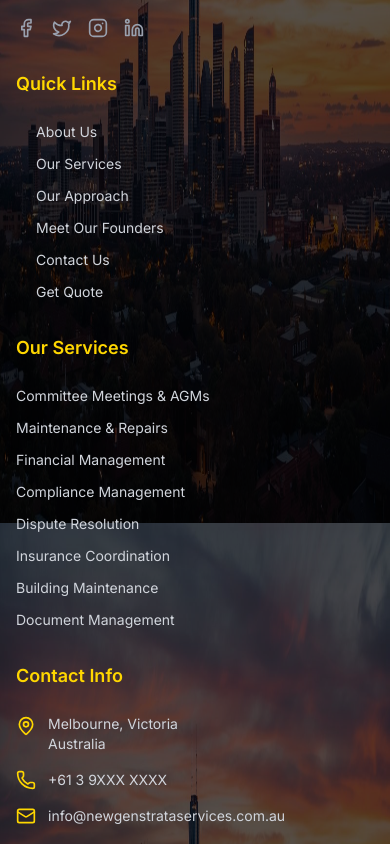
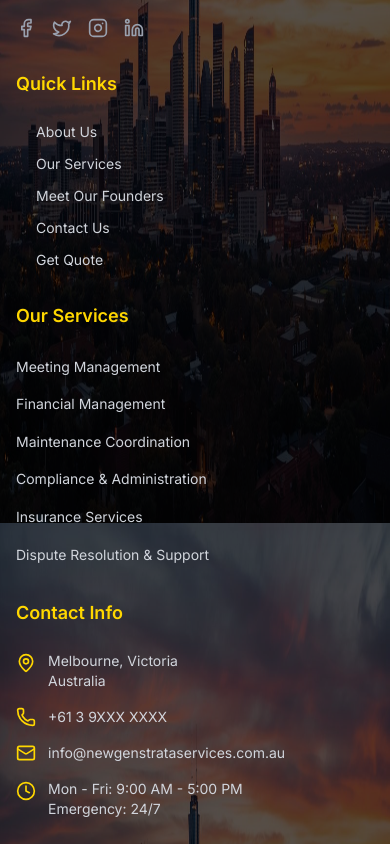
Before and after one commit to praveen-gt/newgen-strata, a Next.js app: page / in a window 390 px wide. Shown: the part 8300-9144 px from the top of the page. Built offline with nearby package versions, Linux system fonts and the light colour scheme; a web font is replaced by a local one.

Commit message:
correct the about page

```diff
--- a/src/components/layout/Footer.tsx
+++ b/src/components/layout/Footer.tsx
@@ -66,8 +66,8 @@ export function Footer() {
                 {[
                   { name: 'About Us', href: '/about' },
                   { name: 'Our Services', href: '/services' },
-                  { name: 'Our Approach', href: '/approach' },
-                  { name: 'Meet Our Founders', href: '/founders' },
+                  // { name: 'Our Approach', href: '/approach' },
+                  { name: 'Meet Our Founders', href: '/about#founders' },
                   { name: 'Contact Us', href: '/contact' },
                   { name: 'Get Quote', href: '/quote' },
                 ].map((link) => (
@@ -89,17 +89,17 @@ export function Footer() {
               <h3 className="font-semibold text-lg text-brand-accent">Our Services</h3>
               <ul className="space-y-3">
                 {[
-                  'Committee Meetings & AGMs',
-                  'Maintenance & Repairs',
-                  'Financial Management',
-                  'Compliance Management',
-                  'Dispute Resolution',
-                  'Insurance Coordination',
-                  'Building Maintenance',
-                  'Document Management',
+                  { name: 'Meeting Management', href: '/services/meeting-management' },
+                  { name: 'Financial Management', href: '/services/financial-management' },
+                  { name: 'Maintenance Coordination', href: '/services/maintenance-coordination' },
+                  { name: 'Compliance & Administration', href: '/services/compliance-administration' },
+                  { name: 'Insurance Services', href: '/services/insurance-services' },
+                  { name: 'Dispute Resolution & Support', href: '/services/dispute-resolution-support' }
                 ].map((service) => (
-                  <li key={service} className="text-gray-300 text-sm">
-                    {service}
+                  <li key={service.href}>
+                    <Link href={service.href} className="text-gray-300 hover:text-white text-sm transition-colors duration-200">
+                      {service.name}
+                    </Link>
                   </li>
                 ))}
               </ul>
@@ -134,7 +134,7 @@ export function Footer() {
               </div>
 
               {/* Newsletter Signup */}
-              <div className="border-t border-gray-600 pt-6">
+              {/* <div className="border-t border-gray-600 pt-6">
                 <h4 className="font-medium text-white mb-3">Stay Updated</h4>
                 <div className="flex space-x-2">
                   <Input
@@ -146,7 +146,7 @@ export function Footer() {
                     <ArrowRight className="h-4 w-4" />
                   </Button>
                 </div>
-              </div>
+              </div> */}
             </div>
           </div>
         </div>
--- a/src/components/sections/CompanyValues.tsx
+++ b/src/components/sections/CompanyValues.tsx
@@ -834,11 +834,12 @@ export function WhoWeHelp() {
         <motion.div
           initial={{ opacity: 0, y: 20 }}
           whileInView={{ opacity: 1, y: 0 }}
-          viewport={{ once: true }}
+          viewport={{ once: true, amount: 0.3 }}
           transition={{ duration: 0.6, delay: 0.4 }}
           className="mt-16 text-center"
         >
-          <Card className="bg-gradient-wimbledon text-white p-8 lg:p-12 rounded-2xl border-0 shadow-2xl">
+          {/* <Card className="bg-gradient-wimbledon text-white p-8 lg:p-12 rounded-2xl border-0 shadow-2xl"> */}
+          <Card className="bg-gradient-to-r from-primary to-secondary text-white p-8 lg:p-12 rounded-2xl text-center border-0">
             <div className="max-w-3xl mx-auto">
               <h3 className="text-2xl md:text-3xl font-heading font-bold mb-4">
                 Not Sure Which Category Fits Your Property?
--- a/src/components/sections/Founders.tsx
+++ b/src/components/sections/Founders.tsx
@@ -311,7 +311,7 @@ const fadeInUp = {
 
 export function Founders() {
   return (
-    <section className="section-padding bg-white">
+    <section className="section-padding bg-white" id='founders'>
       <div className="container-custom">
         {/* Header */}
         <motion.div
@@ -388,7 +388,7 @@ export function Founders() {
         </div>
 
         {/* Quote */}
-        <motion.div
+        {/* <motion.div
           initial={{ opacity: 0, y: 40 }}
           whileInView={{ opacity: 1, y: 0 }}
           viewport={{ once: true }}
@@ -402,7 +402,7 @@ export function Founders() {
           <div className="font-semibold">
             Kevin Fuller & Sam Disanayaka
           </div>
-        </motion.div>
+        </motion.div> */}
 
         {/* CTA */}
         <motion.div
```
